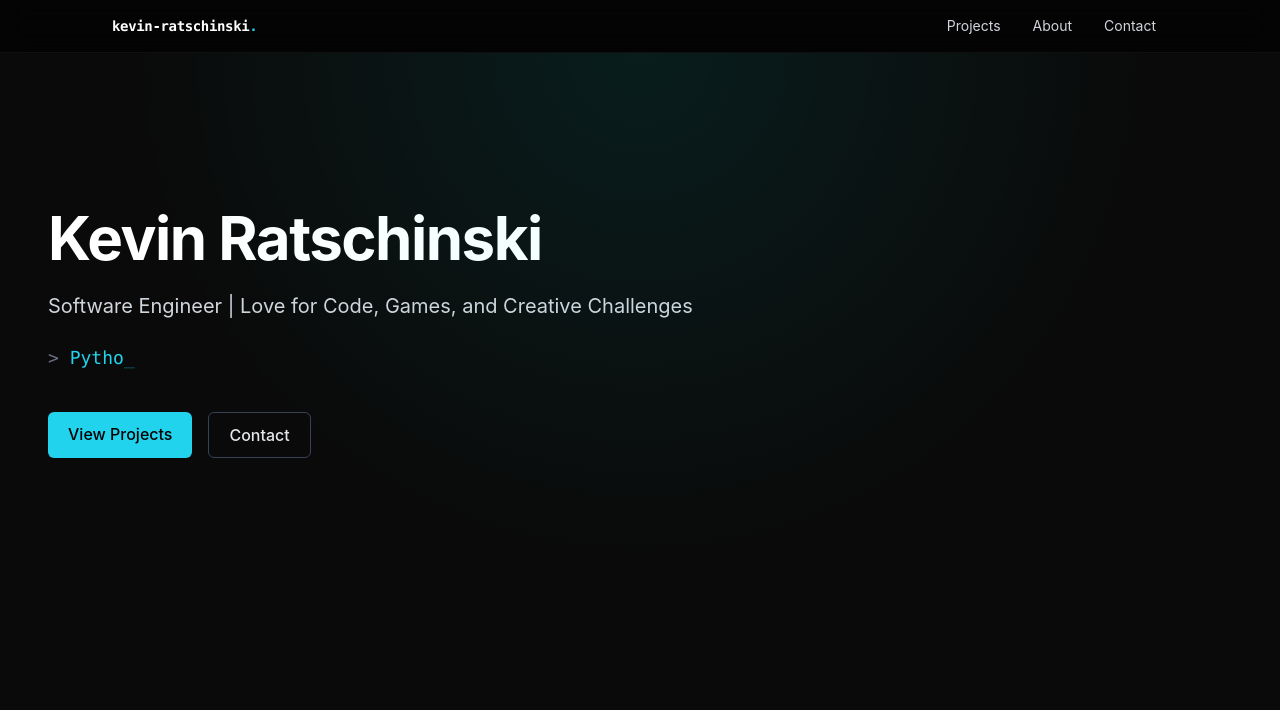
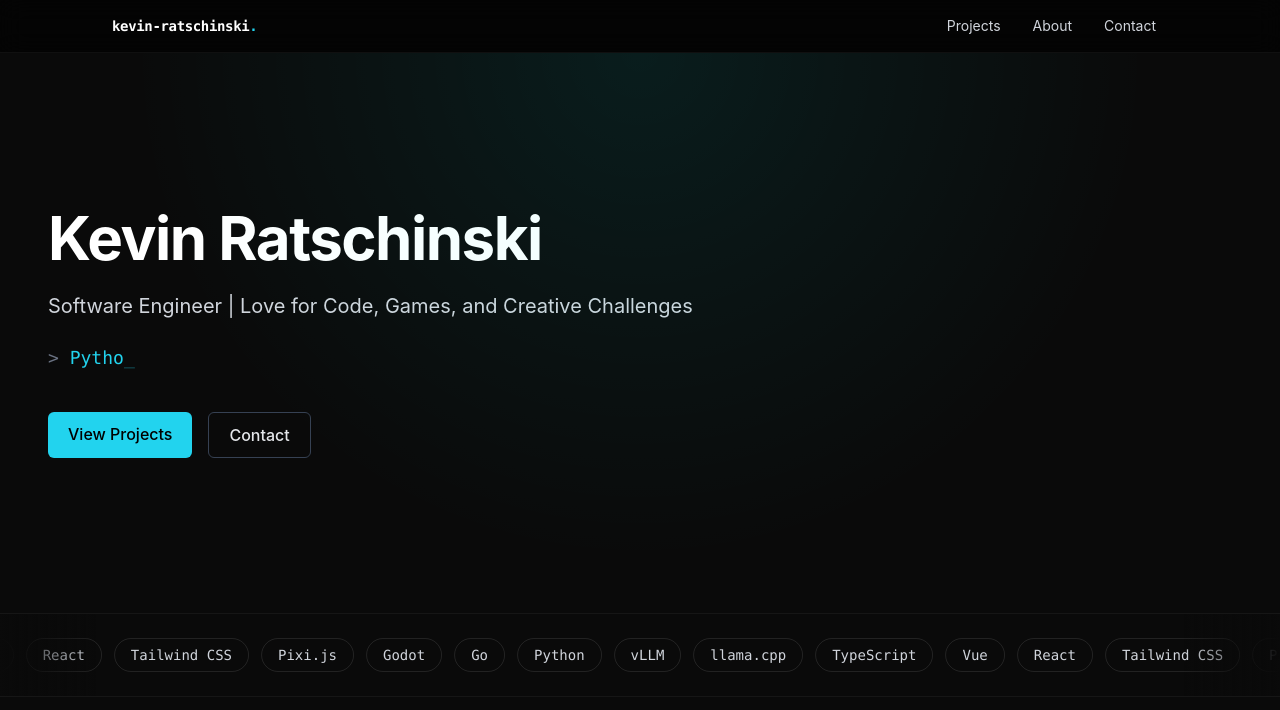
Before and after one commit to Kevin-Ratschinski/kevin-ratschinski.github.io, a Vue app: page / in a window 1280 px wide. Shown: the top 710 px of the page. Built offline with nearby package versions, Linux system fonts and the light colour scheme; the HTML template or start-up script is replaced by a standard one.

Commit message:
feat: add TechMarquee component and integrate it into App.vue

```diff
--- a/src/App.vue
+++ b/src/App.vue
@@ -1,6 +1,7 @@
 <script setup lang="ts">
 import HeroSection from "./components/HeroSection.vue";
 import SiteHeader from "./components/SiteHeader.vue";
+import TechMarquee from "./components/TechMarquee.vue";
 </script>
 
 <template>
@@ -8,6 +9,7 @@ import SiteHeader from "./components/SiteHeader.vue";
 
   <main>
     <HeroSection />
+    <TechMarquee />
   </main>
 </template>
 
--- /dev/null
+++ b/src/components/TechMarquee.vue
@@ -0,0 +1,45 @@
+<script setup lang="ts">
+import { techStack } from "../data/portfolio";
+</script>
+
+<template>
+  <section class="relative overflow-hidden border-y border-white/5 py-6" aria-label="Tech stack">
+    <div class="pointer-events-none absolute inset-y-0 left-0 z-10 w-24 bg-gradient-to-r from-[#0a0a0a] to-transparent" aria-hidden="true"></div>
+    <div class="pointer-events-none absolute inset-y-0 right-0 z-10 w-24 bg-gradient-to-l from-[#0a0a0a] to-transparent" aria-hidden="true"></div>
+
+    <div class="marquee-track flex w-max gap-3">
+      <span
+        v-for="(item, index) in [...techStack, ...techStack]"
+        :key="`${item.label}-${index}`"
+        class="rounded-full border border-white/10 px-4 py-1.5 font-mono text-sm text-gray-300"
+      >
+        {{ item.label }}
+      </span>
+    </div>
+  </section>
+</template>
+
+<style lang="css" scoped>
+.marquee-track {
+  animation: marquee 28s linear infinite;
+}
+
+.marquee-track:hover {
+  animation-play-state: paused;
+}
+
+@keyframes marquee {
+  from {
+    transform: translateX(0);
+  }
+  to {
+    transform: translateX(-50%);
+  }
+}
+
+@media (prefers-reduced-motion: reduce) {
+  .marquee-track {
+    animation: none;
+  }
+}
+</style>
```
